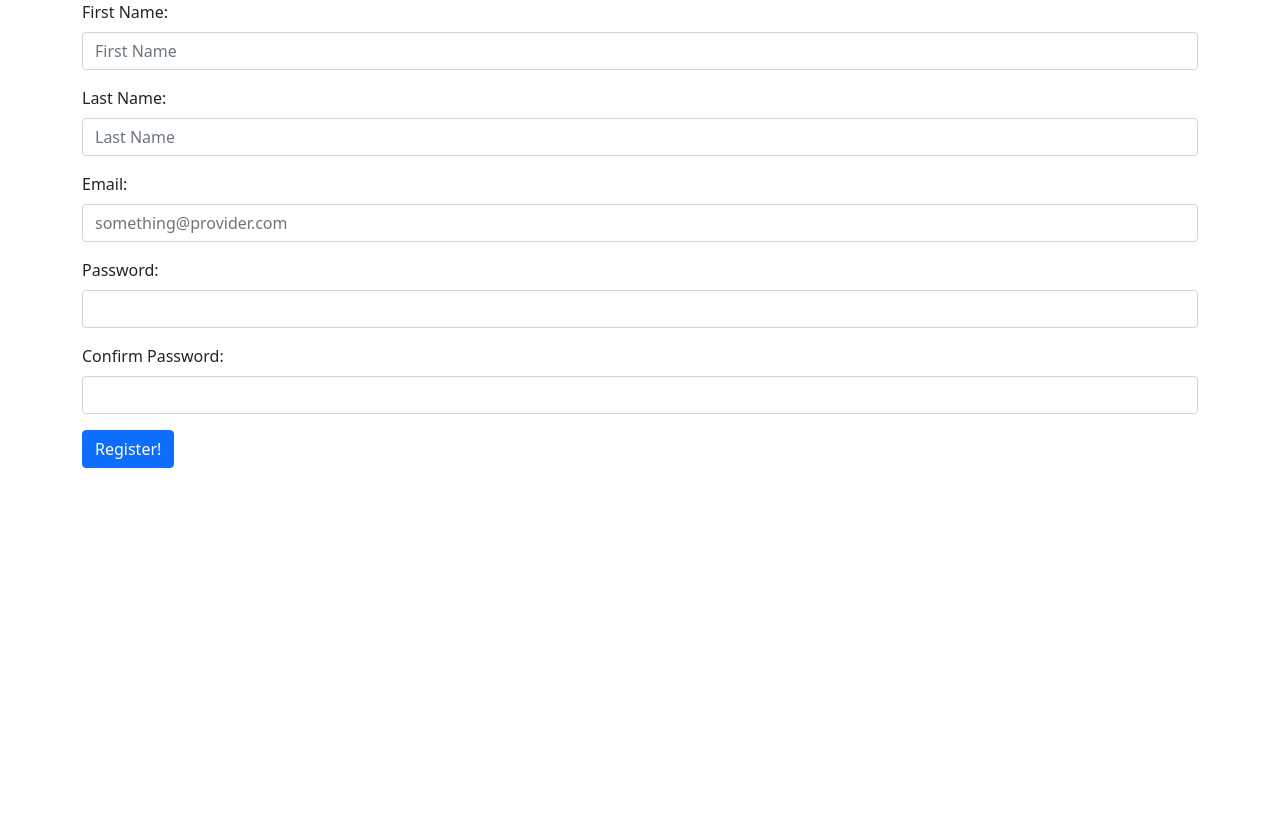
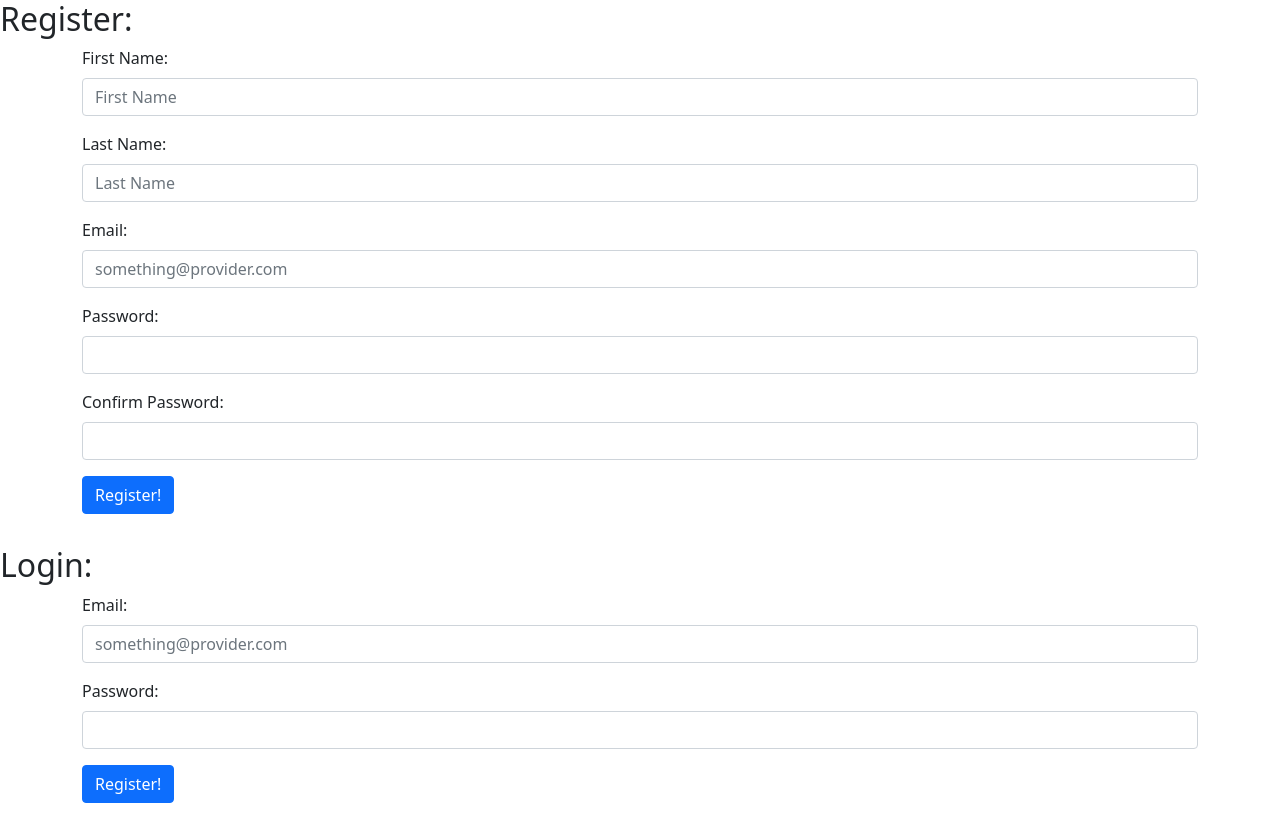
Before and after one commit to jase-k/artists_paintings, a Flask app: page / in a window 1280 px wide. Before the commit the page ends 468 px from the top, so only its background shows below. Run offline with Flask 2, Linux system fonts and the light colour scheme.

Commit message:
Login validation works

```diff
--- a/flask_app/controllers/artists.py
+++ b/flask_app/controllers/artists.py
@@ -28,5 +28,20 @@ def registerArtist():
         return redirect('/')
 
 @app.route('/artists/<int:id>')
-def displayDashboard():
+def displayDashboard(id):
     pass
+
+@app.route('/login', methods=['POST'])
+def loginArtist():
+    #Validate login than redirect to '/artsits/<int:id>
+    data = {
+        'email' : request.form['email'],
+        'password' : request.form['password']
+    }
+
+    print("Data passed for Validation: ", data)
+    id = Artist.validateLogin(data)
+    if id:
+        return redirect(f'/artists/{id}')
+    else:
+        return redirect('/')
--- a/flask_app/models/artist.py
+++ b/flask_app/models/artist.py
@@ -1,3 +1,4 @@
+from flask.globals import session
 from flask_app.config.mysqlconnection import MySQLConnection
 from flask import flash
 import bcrypt
@@ -27,11 +28,52 @@ class Artist():
 
         return id
 
+#Gets artist from database if finds a matching email. If no matching email found return False
+    @classmethod
+    def getArtistByEmail(cls, email):
+        query = f"SELECT * from artists WHERE email = '{email}'"
+
+        artist_fromDB = MySQLConnection(db).query_db(query)
+
+        #if is a success, puts the user in an instance instead of list
+        if artist_fromDB:
+            artist = cls(artist_fromDB[0])
+            session['email_login'] = artist.email
+            return artist
+        else:
+            flash("Email not recognized..", 'login')
+            return False
+
+    @classmethod
+    def validateLogin(cls, data):
+        print("Data Recieved from Login: ", data)
+        artist = cls.getArtistByEmail(data['email'])
+
+        if artist:
+            password = cls.checkMatchPW(data['password'], artist.password)
+            if password:
+                session['artist_id'] = artist.id
+                return artist.id
+        return False
+
+
     @staticmethod
     def hashPW(password):
         hashed = bcrypt.hashpw(bytes(password, "utf8"), bcrypt.gensalt(14))
         print(f'Password: {password}, hashed into: {hashed}')
         return hashed
+
+    @staticmethod
+    def checkMatchPW(password, hashed_pw):
+
+        pw_check = bcrypt.checkpw(bytes(password, "utf8"), bytes(hashed_pw, 'utf8'))
+        print("hashed pw check: ", pw_check )
+
+        if not pw_check:
+            flash('Incorrect Password', 'login')
+
+        return pw_check
+
 
     @staticmethod
     def validateRegistration(data):
--- a/flask_app/templates/login.html
+++ b/flask_app/templates/login.html
@@ -9,6 +9,7 @@
 </head>
 <body>
     {% with messages = get_flashed_messages(True) %}
+    <h2>Register: </h2>
     <form class="container" action="/register" method="POST">
         <div class="mb-3">
             <label for="first_name" class="form-label">First Name:</label>
@@ -62,6 +63,27 @@
             <button type="submit" class="btn btn-primary mb-3">Register!</button>
         </div>
     </form>
+    <h2>Login: </h2>
+    <form action="/login" method="POST" class="container">
+        <div class="mb-3">
+            <label for="email_login" class="form-label">Email:</label>
+            <input type="text" class="form-control" id="email_login" placeholder="something@provider.com" name = "email" value="{{session['email_login']}}">
+        </div>
+        <div class="mb-3">
+            <label for="password" class="form-label">Password:</label>
+            <input type="password" class="form-control" id="password" name="password" value="">
+            {% for category, message in messages %}
+                    {% if category == 'login' %}
+                        <p class='flashes'>
+                            {{message}}
+                        </p>
+                    {% endif %}
+                {% endfor %}
+        </div>
+        <div class="mb-3">
+            <button type="submit" class="btn btn-primary mb-3">Register!</button>
+        </div>
+    </form>
     {% endwith %}
 </body>
 </html>
```
